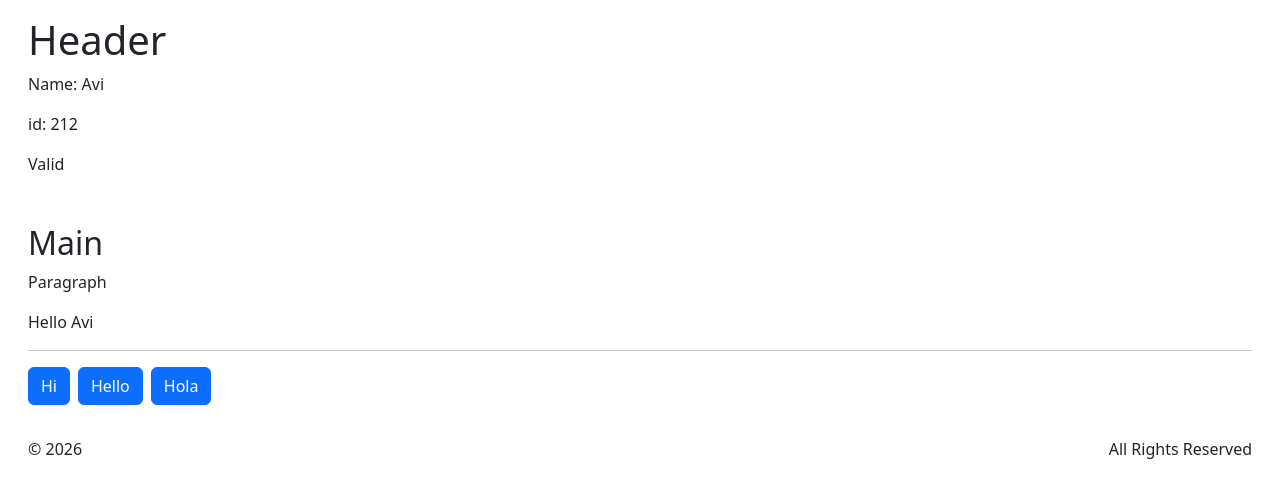
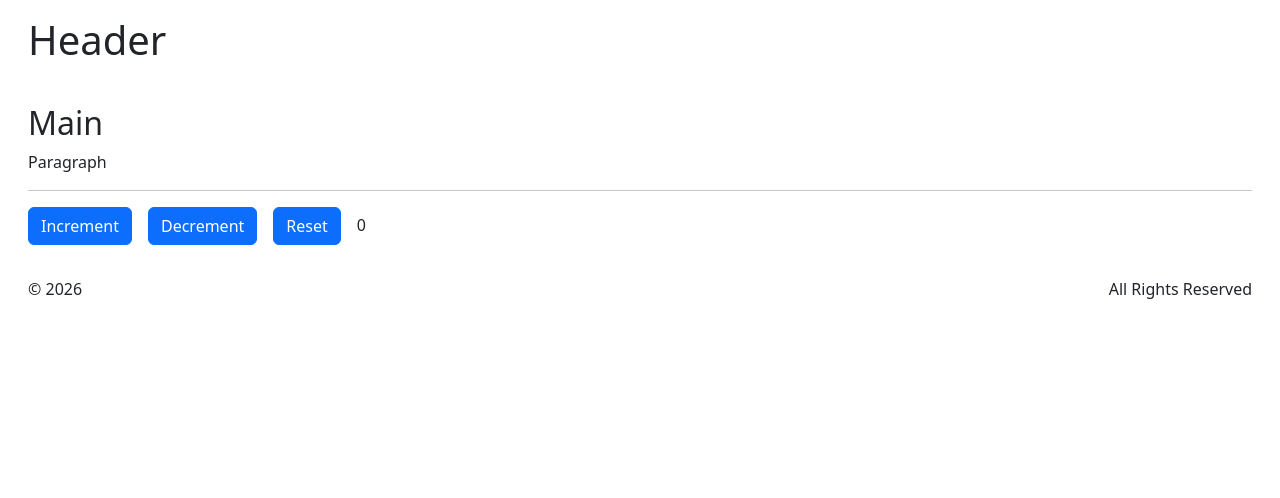
Before and after one commit to avimalhotra/reactsep26, a React (Vite) app: page / in a window 1280 px wide. Shown: the top 498 px of the page. Built offline with nearby package versions, Linux system fonts and the light colour scheme.

Commit message:
useState

```diff
--- a/src/App.jsx
+++ b/src/App.jsx
@@ -1,33 +1,30 @@
 import Header from "./Header";
 import Footer from "./Footer";
+import { useState } from "react";
 
 export default function App(){
 
-  function sayHi(){ console.log("Hello") }
-  function sayHello(x){ console.log(`Hello ${x}`) }
+  const [count,setCount]=useState(0);
 
-  const title="Avi";
-  const id=212;
+  console.log( count );
 
   return (
 
       <div className="container-xxl">
-        <Header username={title} userid={id} userisvalid={true}></Header>
+        <Header></Header>
 
         <main className="p-3">
             <h2>Main</h2>
             <p>Paragraph</p>
-            <p>Hello {title}</p>
 
             <hr />
 
-            <button onClick={ sayHi } className="btn btn-primary me-2">Hi</button>
-            <button onClick={ e=>sayHello(e.target.textContent) } className="btn btn-primary me-2">Hello</button>
-            <button onClick={ e=>sayHello(e.target.textContent) } className="btn btn-primary me-2">Hola</button>
-
+            <button className="btn btn-primary me-3" onClick={()=>setCount(count+1)}>Increment</button>
+            <button className="btn btn-primary me-3" onClick={()=>setCount(count-1)}>Decrement</button>
+            <button className="btn btn-primary me-3" onClick={()=>setCount(0)}>Reset</button>
+            <output>{count}</output>
 
         </main>
-
 
         <Footer year={2026} ></Footer>
       </div>
--- a/src/Header.jsx
+++ b/src/Header.jsx
@@ -1,25 +1,9 @@
-// export default function Header(a){
-//      console.log( a );                              // object
-//      return (
-//           <>
-//                <header className="p-3">
-//                     <h1>  Header</h1>
-//                     <p>Name: {a.username}</p>
-//                     <p>id: {a.userid}</p>
-//                </header>
-//           </>
-//      )
-// }
 
-export default function Header( {username="", userid=0 , userisvalid=false} ){
+export default function Header(){
      return (
           <>
                <header className="p-3">
                     <h1>Header</h1>
-                    <p>Name: {username}</p>
-                    <p>id: {userid}</p>
-                    { userisvalid && <p>Valid</p> }
-                    { !userisvalid && <p>Invalid</p> }
                </header>
           </>
      )
--- a/src/main.jsx
+++ b/src/main.jsx
@@ -7,7 +7,7 @@ import 'bootstrap'
 import App from './App.jsx'
 
 createRoot(document.getElementById('root')).render(
-  <StrictMode>
+  // <StrictMode>
     <App />
-  </StrictMode>,
+//  </StrictMode>,
 )
```
